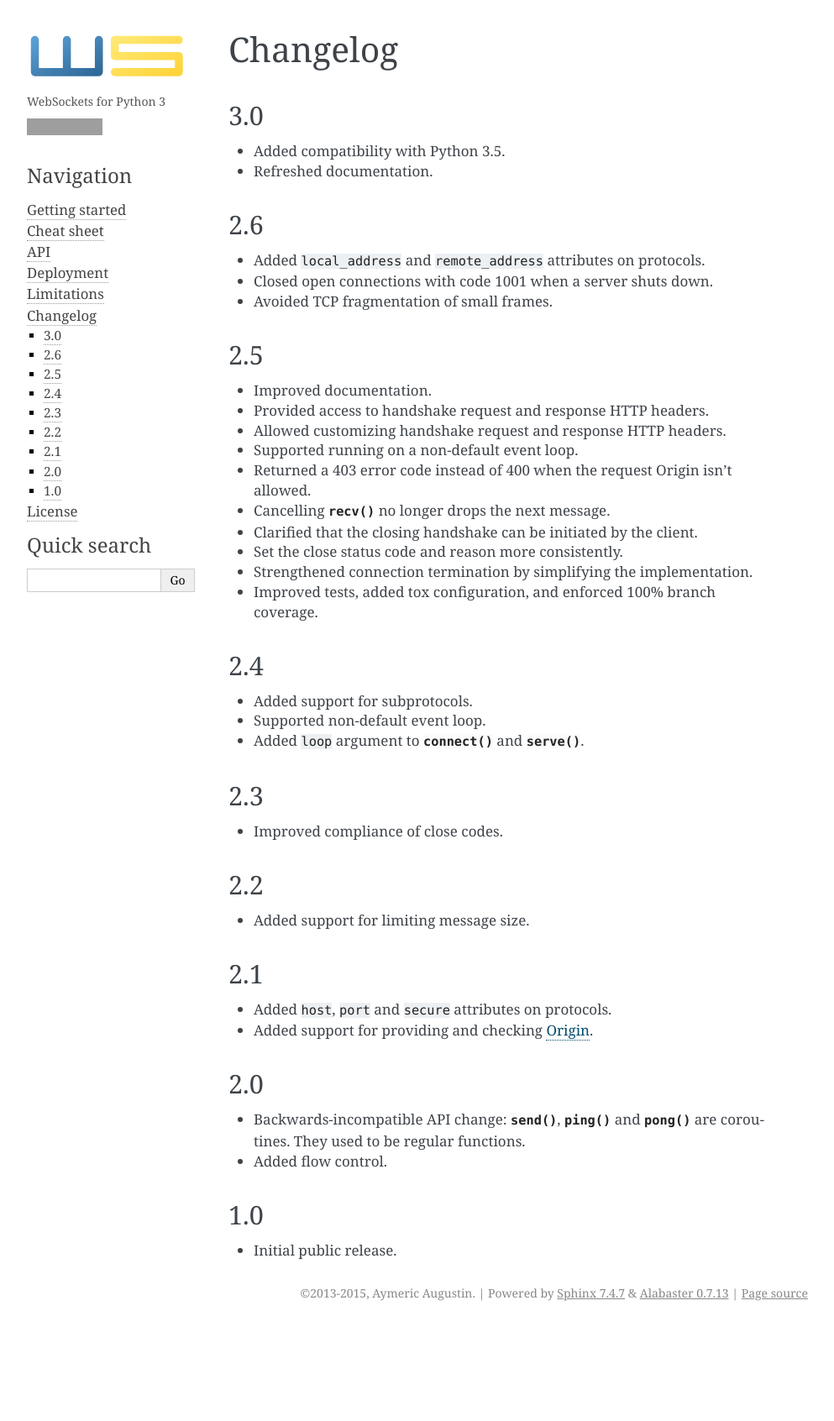
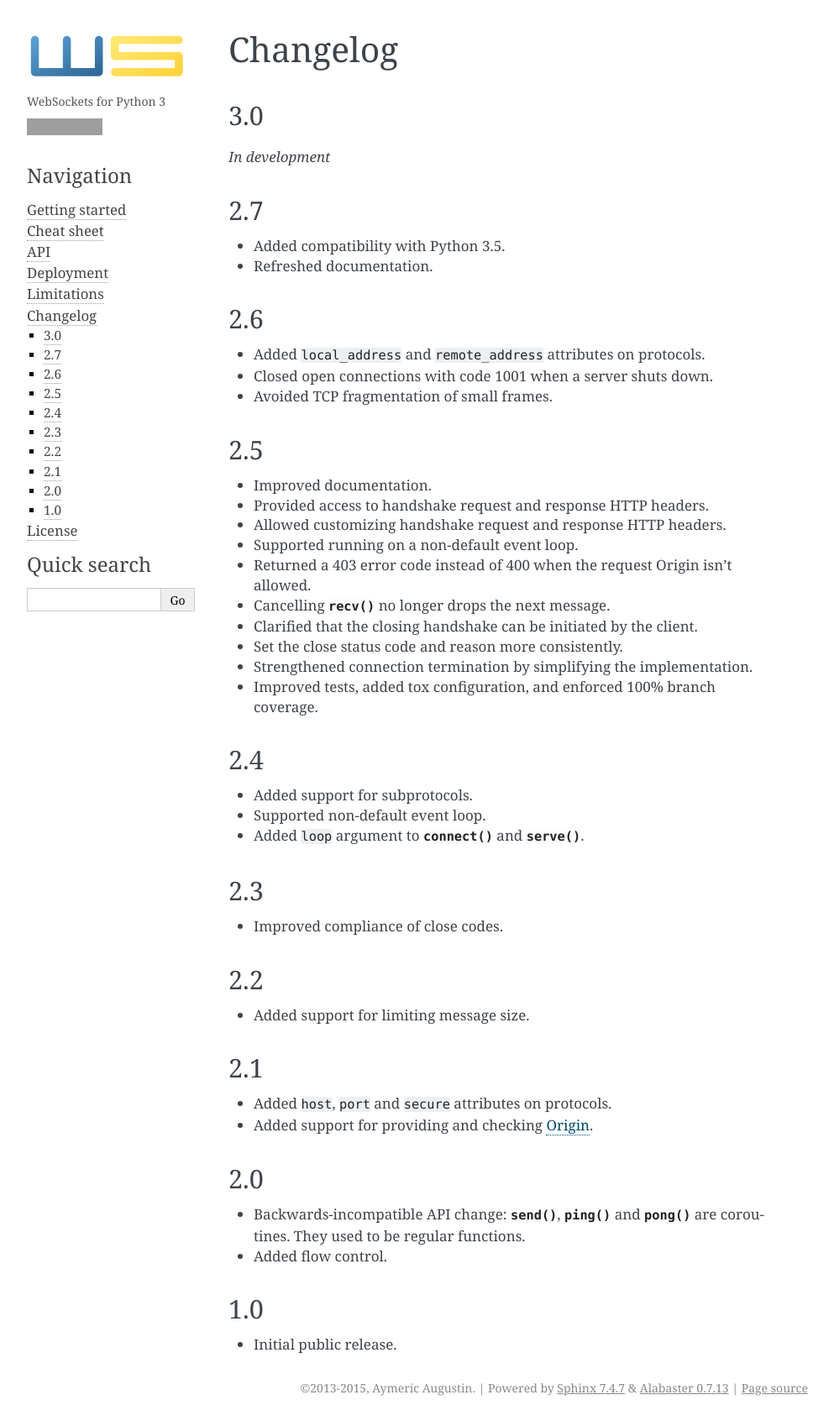
Before and after one commit to python-websockets/websockets, a Sphinx documentation site: the page built from docs/changelog.rst, in a window 1280 px wide. Shown: the whole page at 84% size, without its empty margins (148-1141 px from the left). Built offline with Sphinx 7.4.7, drawn with Linux system fonts in a browser that asks for light colours; before the commit the page ends 1579 px from its top, so only the background shows below that; grey boxes are pictures that could not be loaded.

Commit message:
Bump version number.

```diff
--- a/docs/changelog.rst
+++ b/docs/changelog.rst
@@ -2,6 +2,11 @@ Changelog
 ---------
 
 3.0
+...
+
+*In development*
+
+2.7
 ...
 
 * Added compatibility with Python 3.5.
--- a/docs/conf.py
+++ b/docs/conf.py
@@ -48,9 +48,9 @@ copyright = '2013-{}, Aymeric Augustin'.format(datetime.date.today().year)
 # built documents.
 #
 # The short X.Y version.
-version = '2.6'
+version = '2.7'
 # The full version, including alpha/beta/rc tags.
-release = '2.6'
+release = '2.7'
 
 # The language for content autogenerated by Sphinx. Refer to documentation
 # for a list of supported languages.
--- a/websockets/version.py
+++ b/websockets/version.py
@@ -1 +1 @@
-version = '2.6'
+version = '2.7'
```
